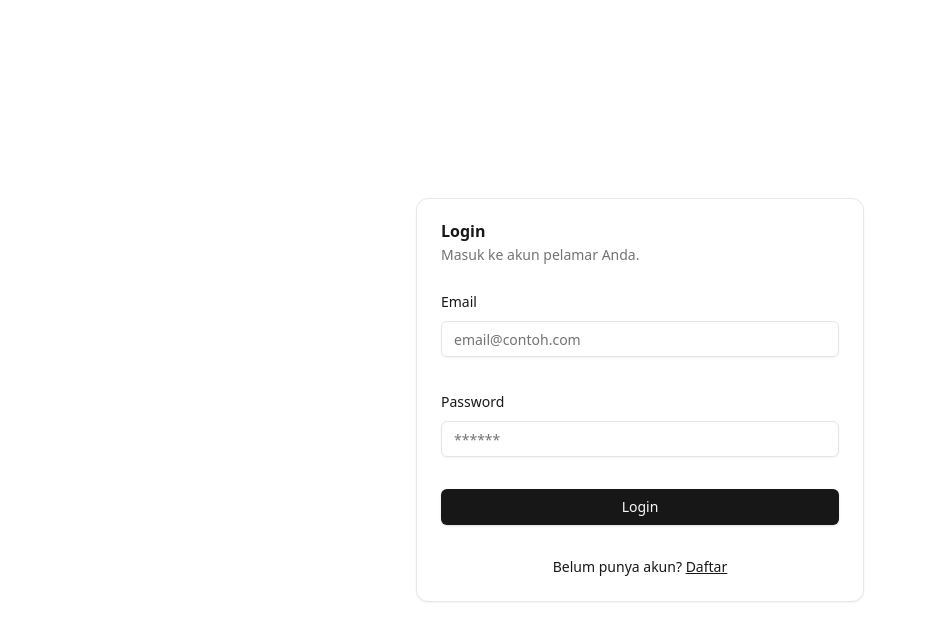
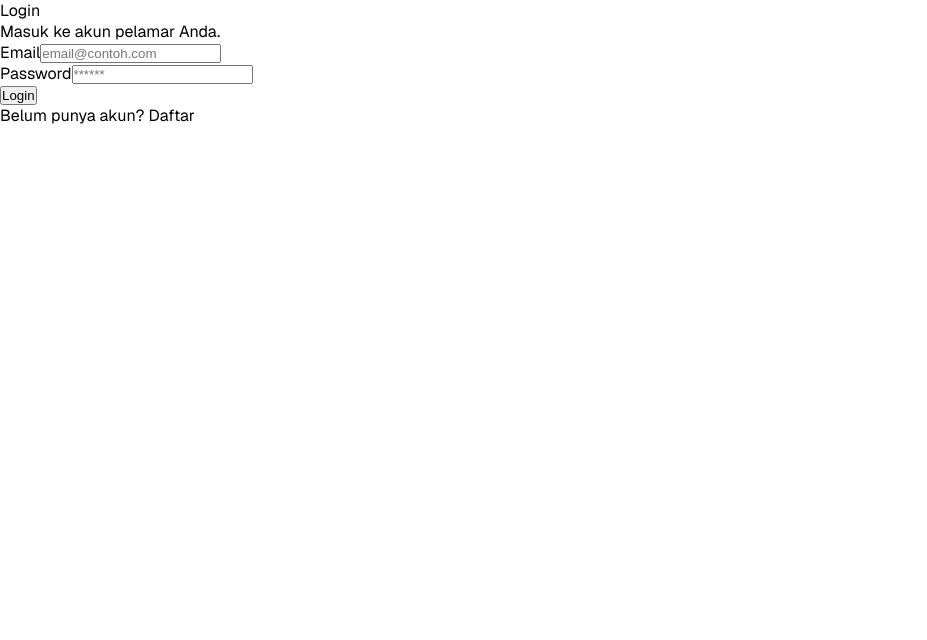
Before and after one commit to acaxbt/bukanacarajob, a Next.js app: page /login in a window 1280 px wide. Shown: the top 640 px of the page, without its empty margins (0-927 px from the left). Built offline with nearby package versions, Linux system fonts and the light colour scheme.

Commit message:
Remove CSS dependencies and use inline styles to fix build error

```diff
--- a/app/globals.css
+++ /dev/null
@@ -1,52 +0,0 @@
-@tailwind base;
-@tailwind components;
-@tailwind utilities;
-
-:root {
-  --background: #ffffff;
-  --foreground: #171717;
-  --card: #ffffff;
-  --card-foreground: #171717;
-  --popover: #ffffff;
-  --popover-foreground: #171717;
-  --primary: #171717;
-  --primary-foreground: #fafafa;
-  --secondary: #f5f5f5;
-  --secondary-foreground: #171717;
-  --muted: #f5f5f5;
-  --muted-foreground: #737373;
-  --accent: #f5f5f5;
-  --accent-foreground: #171717;
-  --destructive: #ef4444;
-  --border: #e5e5e5;
-  --input: #e5e5e5;
-  --ring: #171717;
-}
-
-.dark {
-  --background: #0a0a0a;
-  --foreground: #ededed;
-  --card: #171717;
-  --card-foreground: #ededed;
-  --popover: #171717;
-  --popover-foreground: #ededed;
-  --primary: #ededed;
-  --primary-foreground: #171717;
-  --secondary: #262626;
-  --secondary-foreground: #ededed;
-  --muted: #262626;
-  --muted-foreground: #a3a3a3;
-  --accent: #262626;
-  --accent-foreground: #ededed;
-  --destructive: #7f1d1d;
-  --border: #262626;
-  --input: #262626;
-  --ring: #ededed;
-}
-
-@layer base {
-  body {
-    background-color: var(--background);
-    color: var(--foreground);
-  }
-}
--- a/app/layout.tsx
+++ b/app/layout.tsx
@@ -1,11 +1,10 @@
 import type { Metadata } from "next";
 import { GeistSans } from "geist/font/sans";
 import { GeistMono } from "geist/font/mono";
-import "./globals.css";
 
 export const metadata: Metadata = {
-  title: "Create Next App",
-  description: "Generated by create next app",
+  title: "Sistem Event",
+  description: "Sistem Event Management",
 };
 
 export default function RootLayout({
@@ -15,6 +14,43 @@ export default function RootLayout({
 }>) {
   return (
     <html lang="en">
+      <head>
+        <style>{`
+          * {
+            box-sizing: border-box;
+            padding: 0;
+            margin: 0;
+          }
+
+          html,
+          body {
+            max-width: 100vw;
+            overflow-x: hidden;
+            font-family: ${GeistSans.style.fontFamily}, system-ui, sans-serif;
+          }
+
+          body {
+            color: rgb(var(--foreground-rgb));
+            background: linear-gradient(
+                to bottom,
+                transparent,
+                rgb(var(--background-end-rgb))
+              )
+              rgb(var(--background-start-rgb));
+          }
+
+          a {
+            color: inherit;
+            text-decoration: none;
+          }
+
+          @media (prefers-color-scheme: dark) {
+            html {
+              color-scheme: dark;
+            }
+          }
+        `}</style>
+      </head>
       <body
         className={`${GeistSans.variable} ${GeistMono.variable} antialiased`}
       >
--- a/app/page.tsx
+++ b/app/page.tsx
@@ -2,14 +2,45 @@ import Link from "next/link";
 
 export default function HomePage() {
   return (
-    <main className="flex min-h-screen flex-col items-center justify-center p-24 gap-4">
-      <h1 className="text-4xl font-bold">Sistem Event</h1>
-      <p>Silakan pilih peran Anda:</p>
-      <div className="flex gap-4">
-        <Link href="/admin" className="p-2 bg-blue-500 text-white rounded">
+    <main style={{
+      display: 'flex',
+      minHeight: '100vh',
+      flexDirection: 'column',
+      alignItems: 'center',
+      justifyContent: 'center',
+      padding: '6rem',
+      gap: '1rem'
+    }}>
+      <h1 style={{
+        fontSize: '2.5rem',
+        fontWeight: 'bold',
+        marginBottom: '1rem'
+      }}>
+        Sistem Event
+      </h1>
+      <p style={{ marginBottom: '2rem' }}>
+        Silakan pilih peran Anda:
+      </p>
+      <div style={{
+        display: 'flex',
+        gap: '1rem'
+      }}>
+        <Link href="/admin" style={{
+          padding: '0.5rem 1rem',
+          backgroundColor: '#3b82f6',
+          color: 'white',
+          borderRadius: '0.375rem',
+          textDecoration: 'none'
+        }}>
           Masuk sebagai Admin
         </Link>
-        <Link href="/login" className="p-2 bg-green-500 text-white rounded">
+        <Link href="/login" style={{
+          padding: '0.5rem 1rem',
+          backgroundColor: '#10b981',
+          color: 'white',
+          borderRadius: '0.375rem',
+          textDecoration: 'none'
+        }}>
           Masuk sebagai Pelamar
         </Link>
       </div>
--- a/package.json
+++ b/package.json
@@ -34,11 +34,8 @@
     "@types/node": "^20",
     "@types/react": "^19",
     "@types/react-dom": "^19",
-    "autoprefixer": "^10.4.20",
     "eslint": "^9",
     "eslint-config-next": "15.3.4",
-    "postcss": "^8.4.49",
-    "tailwindcss": "^3.4.17",
     "typescript": "^5"
   }
 }
--- a/postcss.config.mjs
+++ /dev/null
@@ -1,8 +0,0 @@
-const config = {
-  plugins: {
-    tailwindcss: {},
-    autoprefixer: {},
-  },
-};
-
-export default config;
--- a/tailwind.config.js
+++ /dev/null
@@ -1,47 +0,0 @@
-/** @type {import('tailwindcss').Config} */
-module.exports = {
-  content: [
-    './pages/**/*.{js,ts,jsx,tsx,mdx}',
-    './components/**/*.{js,ts,jsx,tsx,mdx}',
-    './app/**/*.{js,ts,jsx,tsx,mdx}',
-  ],
-  theme: {
-    extend: {
-      colors: {
-        background: 'var(--background)',
-        foreground: 'var(--foreground)',
-        card: {
-          DEFAULT: 'var(--card)',
-          foreground: 'var(--card-foreground)',
-        },
-        popover: {
-          DEFAULT: 'var(--popover)',
-          foreground: 'var(--popover-foreground)',
-        },
-        primary: {
-          DEFAULT: 'var(--primary)',
-          foreground: 'var(--primary-foreground)',
-        },
-        secondary: {
-          DEFAULT: 'var(--secondary)',
-          foreground: 'var(--secondary-foreground)',
-        },
-        muted: {
-          DEFAULT: 'var(--muted)',
-          foreground: 'var(--muted-foreground)',
-        },
-        accent: {
-          DEFAULT: 'var(--accent)',
-          foreground: 'var(--accent-foreground)',
-        },
-        destructive: {
-          DEFAULT: 'var(--destructive)',
-        },
-        border: 'var(--border)',
-        input: 'var(--input)',
-        ring: 'var(--ring)',
-      },
-    },
-  },
-  plugins: [],
-}
```
